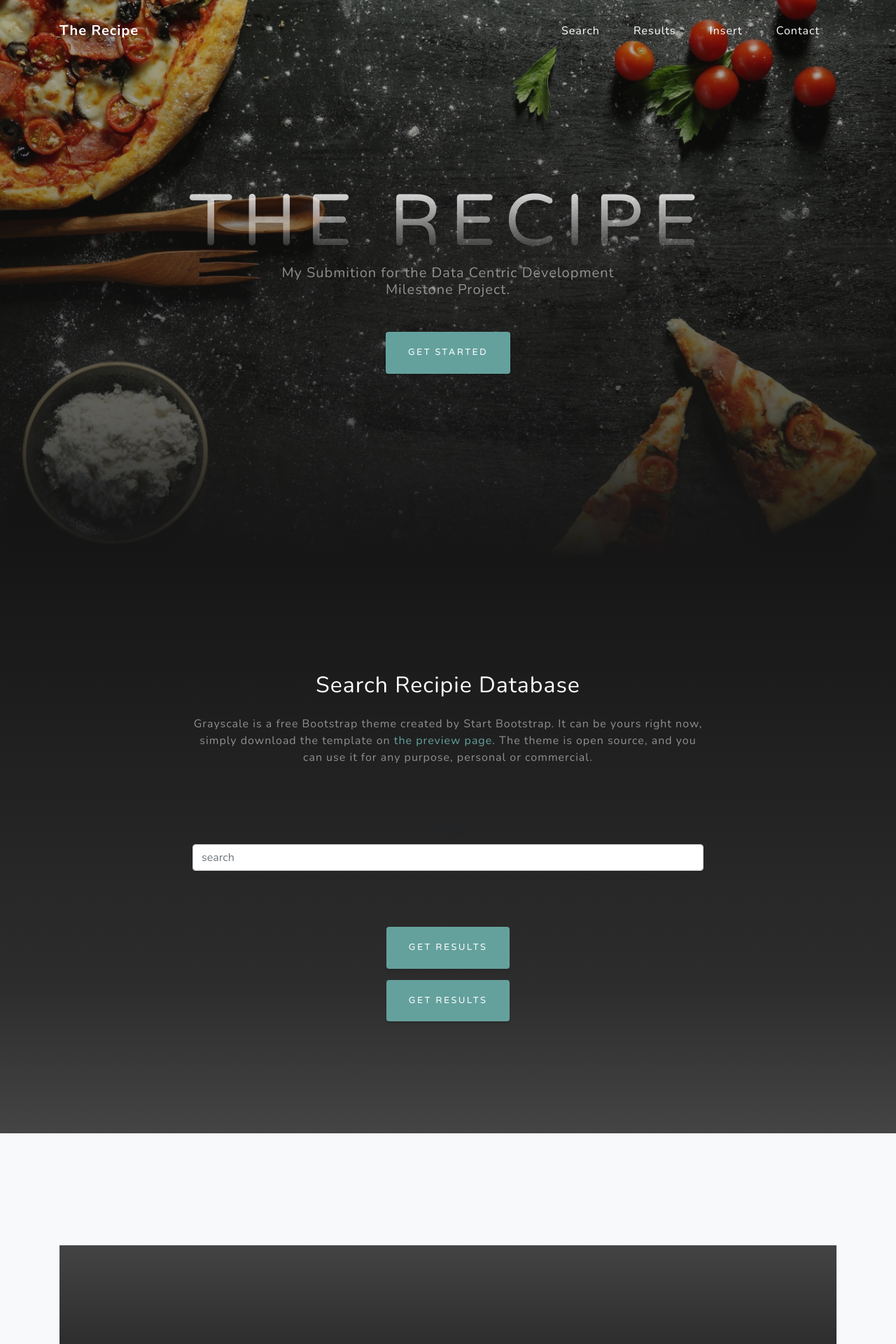
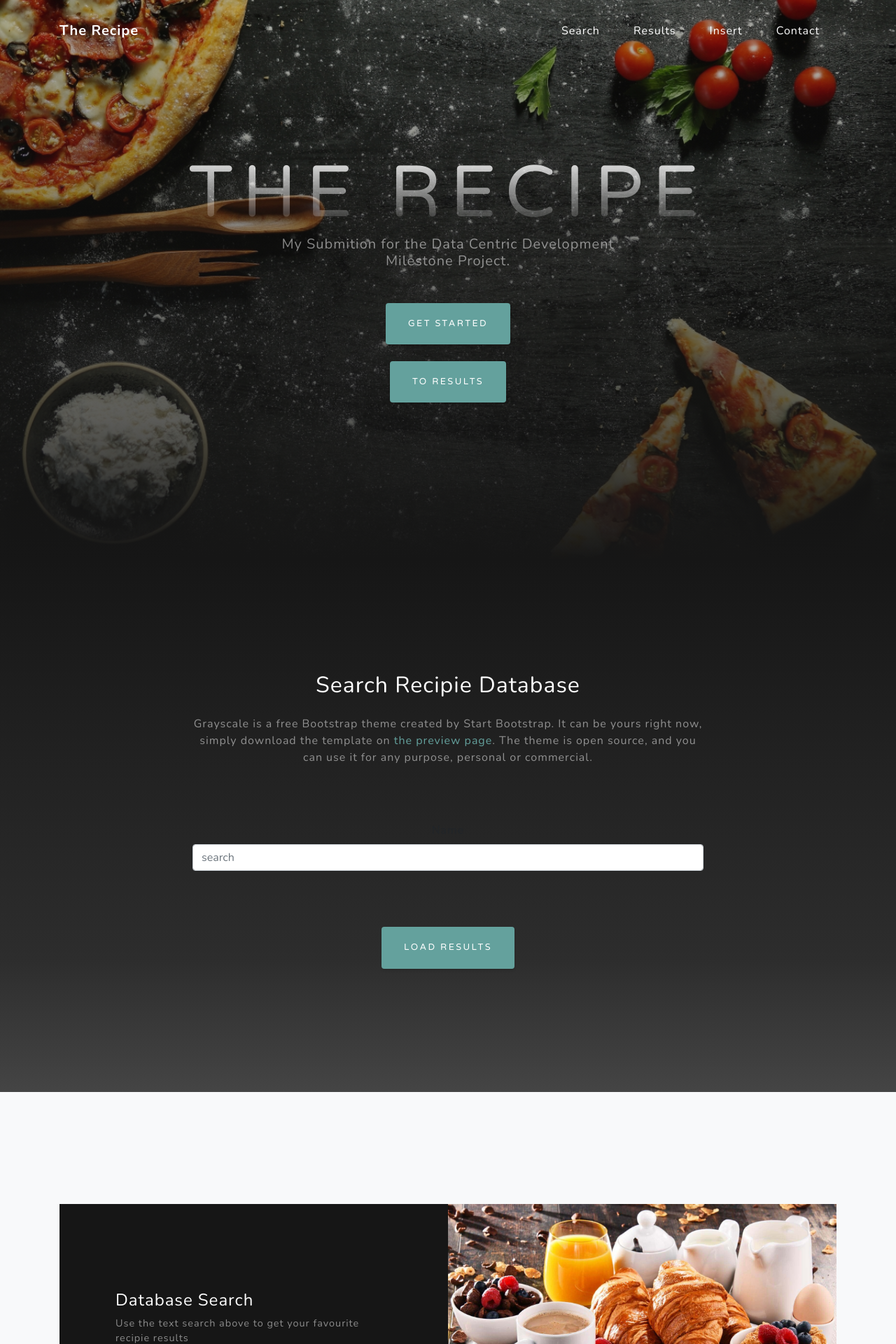
Before and after one commit to Code-Institute-Submissions/Lordph8-Project3, a Flask app: template templates/index.html in a window 1280 px wide. Shown: the top 1920 px of the page at 70% size. Run offline with Flask 2, Linux system fonts and the light colour scheme; the template is opened without the code that fills it, so the values that code supplies are empty; some libraries are stand-ins or nearby versions.

Commit message:
no result page

```diff
--- a/run.py
+++ b/run.py
@@ -12,23 +12,55 @@ app.config["MONGO_URI"] = "mongodb+srv://root:Thisisarandompassword@myfirstclust
 
 mongo = PyMongo(app)
 
-@app.route("/", methods=["GET", "POST"])
+@app.route("/")
 def index():
 
-    if request.method == 'POST':
-        search = request.form['search']#form input on initial position
+     return render_template("index.html")
 
-        return render_template("index.html", search=mongo.db.Recipes.find({ "name": search }))
+@app.route("/NoResults")
+def noresult():
+
+     return render_template("noresult.html")
 
 
-@app.route('/results')
-def get_recipes():
+@app.route("/results", methods=["GET", "POST"])
+def results():
     if request.method == 'POST':
-        search = request.form['search']#form input on initial position
+        searching = request.form['search']
+        if searching > "":
 
-        return render_template("index.html", search=mongo.db.Recipes.find({ "name": search }))
+            return render_template("results.html", section="section", search=mongo.db.Recipes.find({"name": searching}))
+
+        else:
+            return render_template("noresult.html")
+
 
 if __name__ == '__main__':
     app.run(host=os.environ.get('IP', '0.0.0.0'),
             port = int(os.environ.get('PORT', '5000')),
             debug=True)
+
+"""
+@app.route("/", methods=["GET", "POST"])
+def index():
+
+    if request.method == 'POST':
+        search = request.form['search']
+        if request.method == 'POST':
+            return search_results(search)
+        return render_template('index.html', form=search)
+
+@app.route('/results')
+def search_results(search):
+    results = []
+    search_string = search.data['search']
+    if search.data['search'] == '':
+        qry = mongo.db.Recipesy(name)
+        results = qry.all()
+    if not results:
+        flash('No results found!')
+        return redirect('/')
+    else:
+        # display results
+        return render_template('results.html', results=results)
+"""
--- a/static/css/grayscale.css
+++ b/static/css/grayscale.css
@@ -232,6 +232,7 @@
   box-shadow: 0 0.1875rem 0.1875rem 0 rgba(0, 0, 0, 0.1) !important;
   padding: 1.25rem 2rem;
   height: auto;
+  width: auto;
   font-family: 'Varela Round';
   font-size: 80%;
   text-transform: uppercase;
--- a/templates/base.html
+++ b/templates/base.html
@@ -1,3 +1,4 @@
+
 <!DOCTYPE html>
 <html lang="en">
 
@@ -29,7 +30,8 @@
     <!-- Navigation -->
     <nav class="navbar navbar-expand-lg navbar-light fixed-top" id="mainNav">
       <div class="container">
-        <a class="navbar-brand js-scroll-trigger" href="#page-top">The Recipe</a>
+        <a class="navbar-brand js-scroll-trigger" href="{{ url_for('index') }}">The Recipe</a>
+
         <button class="navbar-toggler navbar-toggler-right" type="button" data-toggle="collapse" data-target="#navbarResponsive" aria-controls="navbarResponsive" aria-expanded="false" aria-label="Toggle navigation">
           Menu
           <i class="fas fa-bars"></i>
@@ -60,16 +62,48 @@
           <h1 class="mx-auto my-0 text-uppercase">The Recipe</h1>
           <h2 class="text-white-50 mx-auto mt-2 mb-5">My Submition for the Data Centric Development Milestone Project.</h2>
           <a href="#search" class="btn btn-primary js-scroll-trigger">Get Started</a>
+          <br>
+          <br>
+          <a href="#results" class="btn btn-primary js-scroll-trigger" id="sendMessageButton">To Results</a>
         </div>
       </div>
     </header>
 
+    <!-- Search Section -->
+    <section id="search" class="search-section text-center">
+      <div class="container">
+        <div class="row">
+          <div class="col-lg-8 mx-auto">
+            <h2 class="text-white mb-4">Search Recipie Database</h2>
+            <p class="text-white-50">Grayscale is a free Bootstrap theme created by Start Bootstrap. It can be yours right now, simply download the template on
+              <a href="http://startbootstrap.com/template-overviews/grayscale/">the preview page</a>. The theme is open source, and you can use it for any purpose, personal or commercial.</p>
+              <form method= "POST" name="sentMessage" id="contactForm" novalidate action="{{ url_for('results') }}">
+                <div class="control-group">
+                    <div class="form-group floating-label-form-group controls">
+                        <label>Name</label>
+                        <input type="text" class="form-control" placeholder="search" name="search" id="search" required data-validation-required-message="Search">
+                        <p class="help-block text-danger"></p>
+                    </div>
+                </div>
+                <div id="success"></div>
+                    <div class="form-group">
+                        <button href="#results" type="submit" class="btn btn-primary js-scroll-trigger" id="sendMessageButton">Load Results</button>
+                    </div>
+                </div>
+              </form>
+            </div>
+          </div>
 
+          </div>
+        </div>
+      </div>
+    </section>
 
         {% block content %}
         {% endblock %}
 
-
+      </div>
+    </section>
 
       <!-- Insert Section -->
       <section id="insert" class="insert-section text-center">
--- a/templates/careers.html
+++ /dev/null
@@ -1,4 +0,0 @@
- {% extends 'base.html' %}
- {% block content %}
-    <h2>{{ page_title }}</h2>
-{% endblock %}
--- a/templates/index.html
+++ b/templates/index.html
@@ -1,99 +1,47 @@
 {% extends 'base.html' %}
 {% block content %}
-
-<!-- Search Section -->
-    <section id="search" class="search-section text-center">
-      <div class="container">
-        <div class="row">
-          <div class="col-lg-8 mx-auto">
-            <h2 class="text-white mb-4">Search Recipie Database</h2>
-            <p class="text-white-50">Grayscale is a free Bootstrap theme created by Start Bootstrap. It can be yours right now, simply download the template on
-              <a href="http://startbootstrap.com/template-overviews/grayscale/">the preview page</a>. The theme is open source, and you can use it for any purpose, personal or commercial.</p>
-              <form method= "POST" name="sentMessage" id="contactForm" novalidate>
-                <div class="control-group">
-                    <div class="form-group floating-label-form-group controls">
-                        <label>Name</label>
-                        <input type="text" class="form-control" placeholder="search" name="search" id="search" required data-validation-required-message="Search">
-                        <p class="help-block text-danger"></p>
-                    </div>
-                </div>
-                <div id="success"></div>
-                    <div class="form-group">
-                        <button href="#results" type="submit" class="btn btn-primary js-scroll-trigger" id="sendMessageButton">Get Results</button>
-                    </div>
-                </div>
-              </form>
-            </div>
-          </div>
-              <a href="#results" class="btn btn-primary js-scroll-trigger">Get Results</a>
-          </div>
-        </div>
-      </div>
-    </section>
 
     <!-- Results Section -->
   <section id="results" class="projects-section bg-light">
     <div class="container">
 
       <!-- Result 1 -->
-       {% for recipe in search %}
-       {% if loop.index %2 != 0 %}
       <div class="row justify-content-center no-gutters">
         <div class="col-lg-6">
-            <div class="bg-black text-center h-100 project picture-center">
-                <img class="img-fluid" src="{{ recipe.image }}" alt="{{ recipe.name }}" />
-            </div>
+           <img class="img-fluid" src="{{url_for('static', filename='img/breakfast.jpg')}}" alt="Breakfast"/>
         </div>
         <div class="col-lg-6 order-lg-first">
           <div class="bg-black text-center h-100 project">
             <div class="d-flex h-100">
               <div class="project-text w-100 my-auto text-center text-lg-left">
-                  <h4 class="text-white">{{ recipe.name }}</h4>
-                  <br>
-                  <h5 class="text-white">Ingredients</h5>
-                  {% for ingredient in recipe.ingredients.split(",") %}
-                  <p class="mb-0 text-white-50">
-                  {{ ingredient }}</p>
-                  {% endfor %}
-                  <br>
-                  <h5 class="text-white">Directions</h5>
-                  <p class="mb-0 text-white-50">{{ recipe.directions }}</p>
+                <h4 class="text-white">Database Search</h4>
+                <p class="mb-0 text-white-50">Use the text search above to get your favourite recipie results</p>
                 <hr class="d-none d-lg-block mb-0 mc-0">
               </div>
             </div>
           </div>
         </div>
       </div>
-        {% else %}
+
       <!-- Result 2 -->
       <div class="row justify-content-center no-gutters mb-5 mb-lg-0">
         <div class="col-lg-6">
-            <div class="bg-black text-center h-100 project picture-center">
-                <img class="img-fluid" src="{{ recipe.image }}" alt="{{ recipe.name }}" />
-            </div>
+          <img class="img-fluid" src="{{url_for('static', filename='img/Lunch.jpg')}}" alt="Lunch"/>
         </div>
         <div class="col-lg-6">
           <div class="bg-black text-center h-100 project">
             <div class="d-flex h-100">
               <div class="project-text w-100 my-auto text-center text-lg-left">
-                  <h4 class="text-white">{{ recipe.name }}</h4>
-                  <br>
-                  <h5 class="text-white">Ingredients</h5>
-                  {% for ingredient in recipe.ingredients.split(",") %}
-                  <p class="mb-0 text-white-50">
-                  {{ ingredient }}</p>
-                  {% endfor %}
-                  <br>
-                  <h5 class="text-white">Directions</h5>
-                  <p class="mb-0 text-white-50">{{ recipe.directions }}</p>
+                <h4 class="text-white">Database Insert</h4>
+                <p class="mb-0 text-white-50">Use the form below to insert your database
                 <hr class="d-none d-lg-block mb-0 mc-0">
               </div>
             </div>
           </div>
         </div>
       </div>
+
     </div>
   </section>
-        {% endif %}
-        {% endfor %}
+
 {% endblock %}
```
Also changed, not shown: templates/about.html (deleted, +0 -41 lines), templates/contact.html (deleted, +0 -53 lines), templates/noresult.html (added, +29 -0 lines), templates/results.html (added, +81 -0 lines), templates/search.html (deleted, +0 -22 lines), Greyscale-README.md (renamed from README.md), static/img/NoFood.jpg (added). Lines whose indentation alone changed are shown as unchanged.
